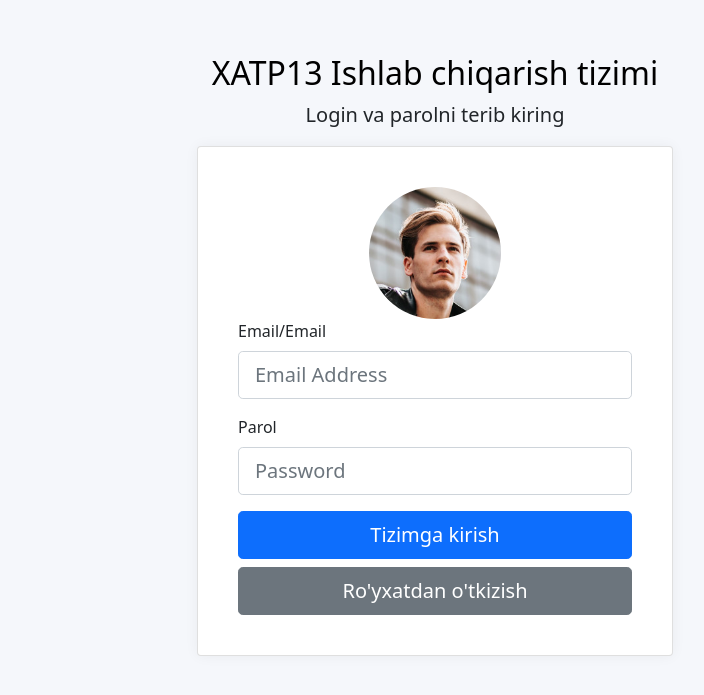
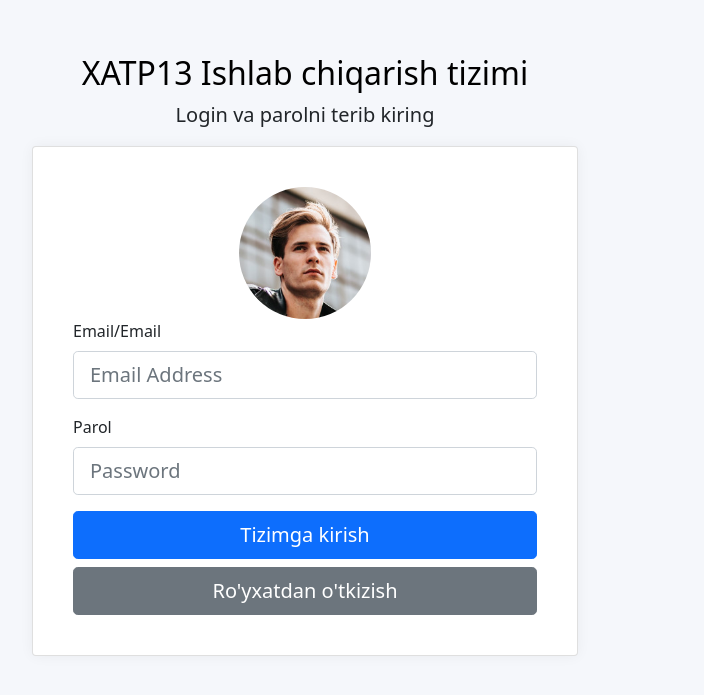
Before and after one commit to parmonov98/react--redux-auth, a React (Create React App) app: page /login in a window 1280 px wide. Shown: the part 157-852 px from the top of the page, without its empty margins (335-1039 px from the left). Built offline with nearby package versions, Linux system fonts and the light colour scheme; no server answers; the HTML template or start-up script is replaced by a standard one.

Commit message:
main content isExpanded and shown fixed

```diff
--- a/src/components/routing/Routes.js
+++ b/src/components/routing/Routes.js
@@ -16,13 +16,21 @@ import { connect } from 'react-redux';
 import PropTypes from 'prop-types';
 
 
-const Routes = ({ toggleSideBar, sidebar: { isExpanded: isShown } }) => {
+const Routes = ({ toggleSideBar, sidebar: { isShown, isExpanded } }) => {
+
+  let condition = true;
+  if (isShown && isExpanded === false) {
+    condition = false;
+  }
+  if (isShown !== true) {
+    condition = false;
+  }
 
   return (
     <div className="main">
       <Alert />
       <Navbar />
-      <div className={`content ${isShown ? 'is-expanded' : ''}`}>
+      <div className={`content ${condition ? 'is-expanded' : ''}`}>
         <Switch>
           <Route exact path="/register" component={Register} />
           <Route exact path="/login" component={Login} toggleSideBar={toggleSideBar} />
```
